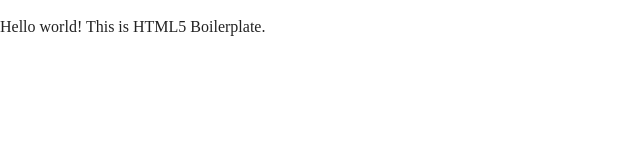
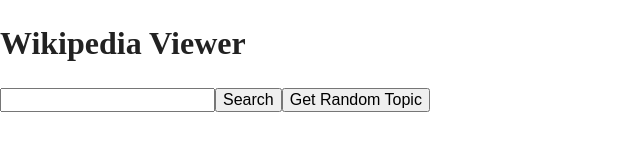
Before and after one commit to GreenApple76/wikipedia-viewer, a plain HTML site: page index.html in a window 1280 px wide. Shown: the whole page, without its empty margins (0-640 px from the left). Drawn offline with nearby package versions, Linux system fonts and the light colour scheme.

Commit message:
add html

```diff
--- a/index.html
+++ b/index.html
@@ -3,7 +3,7 @@
     <head>
         <meta charset="utf-8">
         <meta http-equiv="x-ua-compatible" content="ie=edge">
-        <title></title>
+        <title>Wikipedia Viewer</title>
         <meta name="description" content="">
         <meta name="viewport" content="width=device-width, initial-scale=1">
 
@@ -20,7 +20,10 @@
         <![endif]-->
 
         <!-- Add your site or application content here -->
-        <p>Hello world! This is HTML5 Boilerplate.</p>
+        <div class="container">
+            <h1>Wikipedia Viewer</h1>
+            <input type="text" class="searchBox"><button class="search">Search</button><button class="random">Get Random Topic</button>
+        </div>
         <script src="js/vendor/modernizr-3.5.0.min.js"></script>
         <script src="https://code.jquery.com/jquery-3.2.1.min.js" integrity="sha256-hwg4gsxgFZhOsEEamdOYGBf13FyQuiTwlAQgxVSNgt4=" crossorigin="anonymous"></script>
         <script>window.jQuery || document.write('<script src="js/vendor/jquery-3.2.1.min.js"><\/script>')</script>
```
